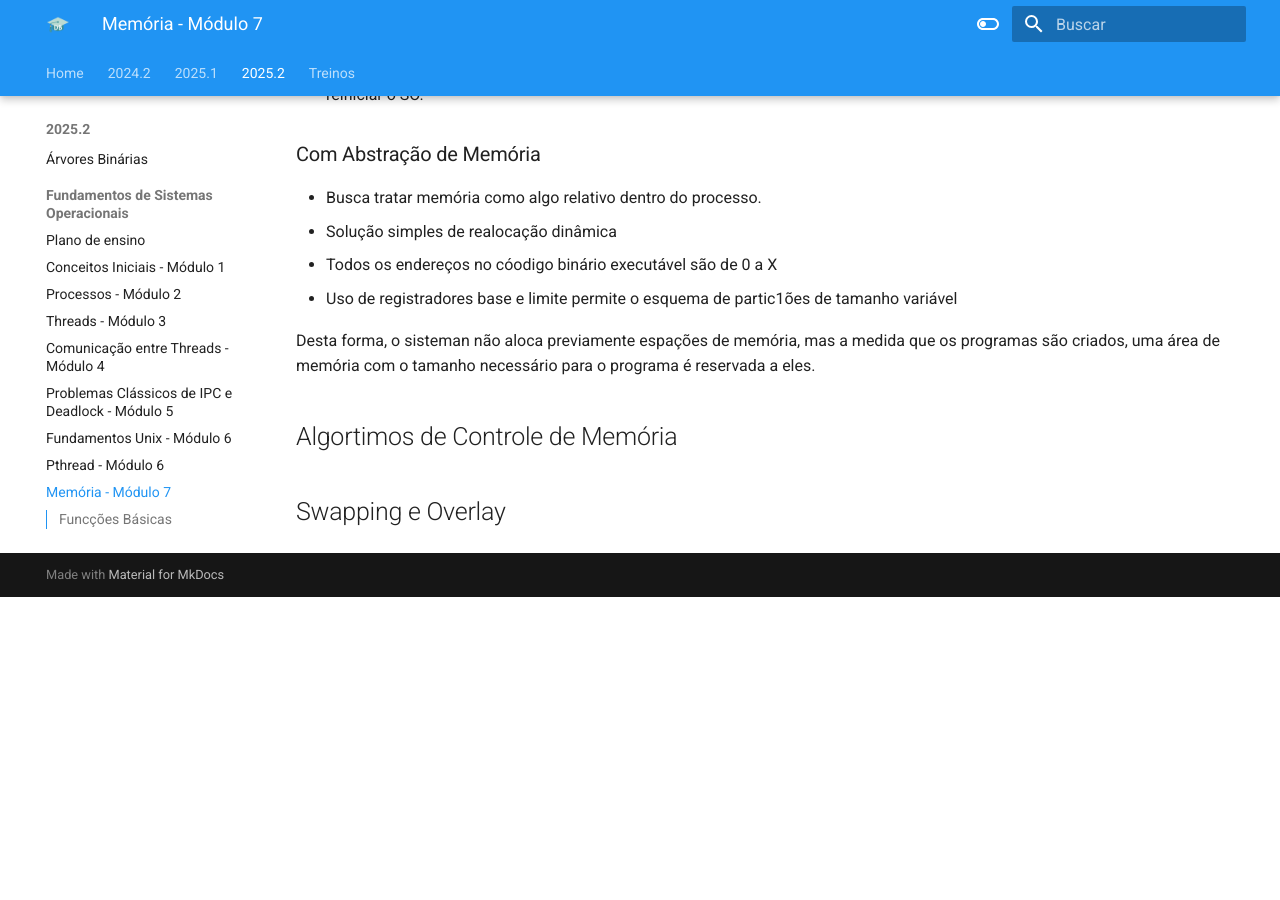
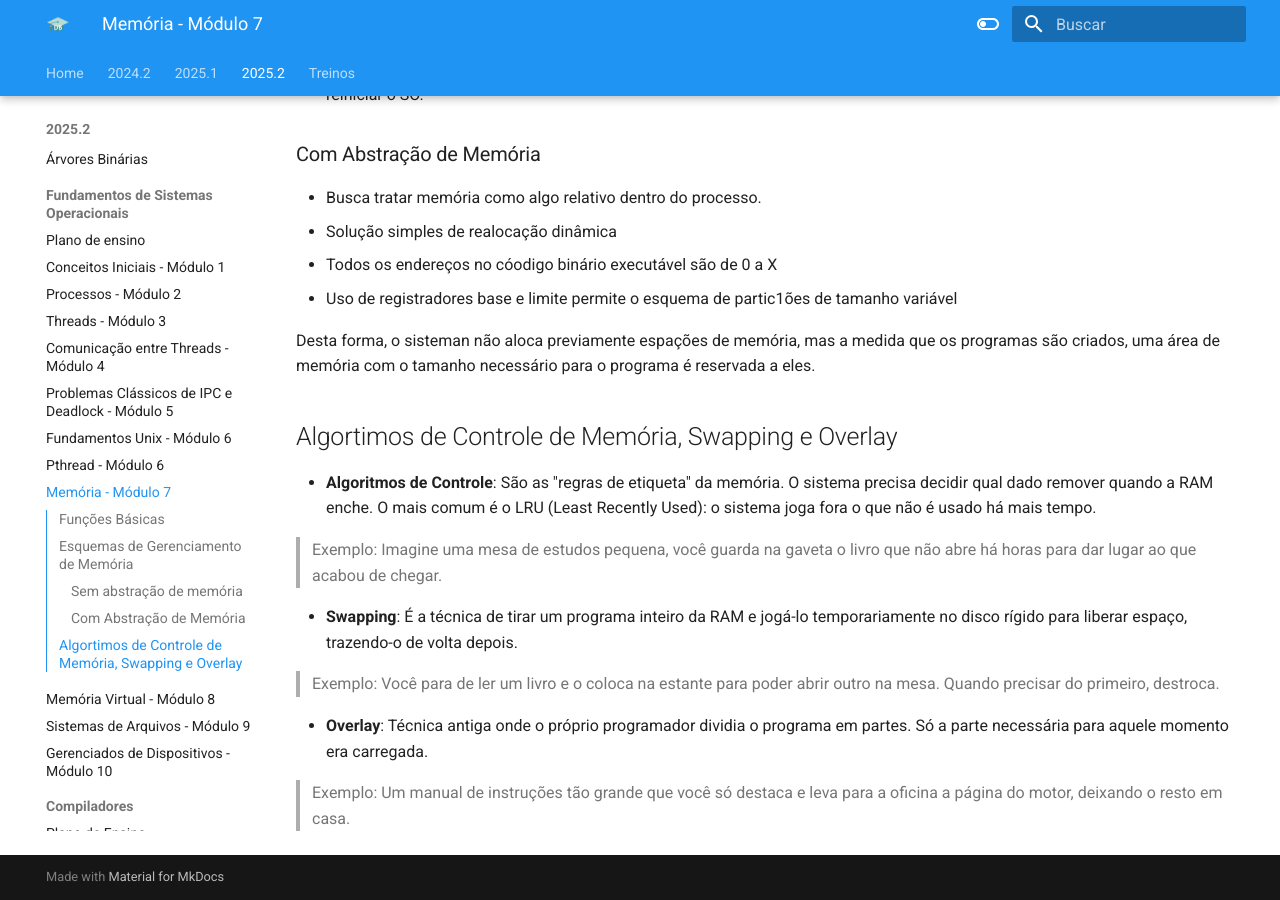
Before and after one commit to Diogo-Barboza/VSFGA, an MkDocs documentation site: the page built from docs/sections/2025.2/FSO/modulo7.md, in a window 1280 px wide and 900 px high, scrolled down 1473 px. Built offline with MkDocs 1.6.1 and Material for MkDocs 9.7.7, drawn with Linux system fonts in a browser that asks for light colours; before the commit the page ends 2070 px from its top, so only the background shows below that; some of the changed text lies outside the part shown.

Commit message:
FSO - Mod Restantes

```diff
--- a/docs/sections/2025.2/FSO/modulo7.md
+++ b/docs/sections/2025.2/FSO/modulo7.md
@@ -7,7 +7,7 @@ Memória RAM é um dos principais recursos computacaionais e precisa ser cuidado
 - O foco da gerência de memória é da RAM
 - Já a memória secundária (Discos, etc) serão vistas na gerência de arquivos
 
-## Funcções Básicas
+## Funções Básicas
 
 - Programas são armazenados em memória secundária e precisam ser transferidas para a memória principal
 - O SO deve transferir programas da memória secundária para a principal antes de serem executados
@@ -52,9 +52,16 @@ Porém, observe que nesse caso dois programas iguais não podem executar ao mesm
 
 Desta forma, o sisteman não aloca previamente espações de memória, mas a medida que os programas são criados, uma área de memória com o tamanho necessário para o programa é reservada a eles.
 
-## Algortimos de Controle de Memória
+## Algortimos de Controle de Memória, Swapping e Overlay
 
+- **Algoritmos de Controle**: São as "regras de etiqueta" da memória. O sistema precisa decidir qual dado remover quando a RAM enche. O mais comum é o LRU (Least Recently Used): o sistema joga fora o que não é usado há mais tempo.
 
+> Exemplo: Imagine uma mesa de estudos pequena, você guarda na gaveta o livro que não abre há horas para dar lugar ao que acabou de chegar.
 
+- **Swapping**: É a técnica de tirar um programa inteiro da RAM e jogá-lo temporariamente no disco rígido para liberar espaço, trazendo-o de volta depois.
 
-## Swapping e Overlay
+> Exemplo: Você para de ler um livro e o coloca na estante para poder abrir outro na mesa. Quando precisar do primeiro, destroca.
+
+- **Overlay**: Técnica antiga onde o próprio programador dividia o programa em partes. Só a parte necessária para aquele momento era carregada.
+
+> Exemplo: Um manual de instruções tão grande que você só destaca e leva para a oficina a página do motor, deixando o resto em casa.
--- a/mkdocs.yml
+++ b/mkdocs.yml
@@ -43,6 +43,9 @@ nav:
       - Fundamentos Unix - Módulo 6: sections/2025.2/FSO/modulo6.md
       - Pthread - Módulo 6: sections/2025.2/FSO/modulo601.md
       - Memória - Módulo 7: sections/2025.2/FSO/modulo7.md
+      - Memória Virtual - Módulo 8: sections/2025.2/FSO/modulo8.md
+      - Sistemas de Arquivos - Módulo 9: sections/2025.2/FSO/modulo9.md
+      - Gerenciados de Dispositivos - Módulo 10: sections/2025.2/FSO/modulo10.md
     - Compiladores:
       - Plano de Ensino: sections/2025.2/COMP/planoEnsino.md
       - Brainfuck: sections/2025.2/COMP/brainfuck.md
```
Also changed, not shown: docs/sections/2025.2/FSO/modulo10.md (added, +13 -0 lines), docs/sections/2025.2/FSO/modulo8.md (added, +11 -0 lines), docs/sections/2025.2/FSO/modulo9.md (added, +11 -0 lines), 6 other files.
